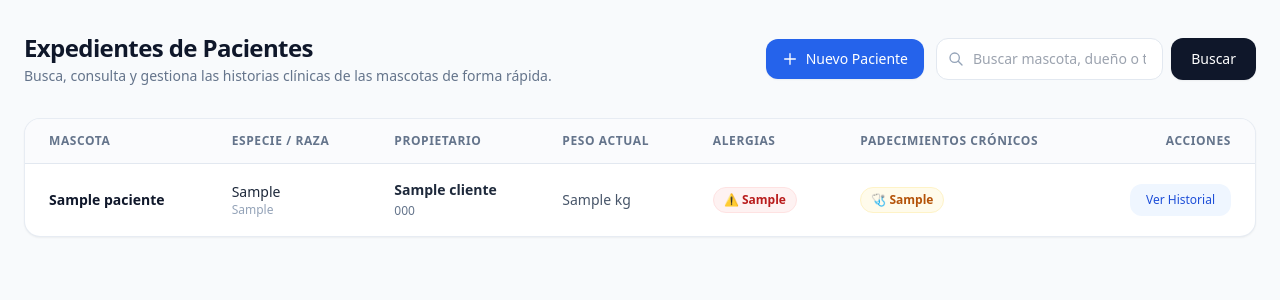
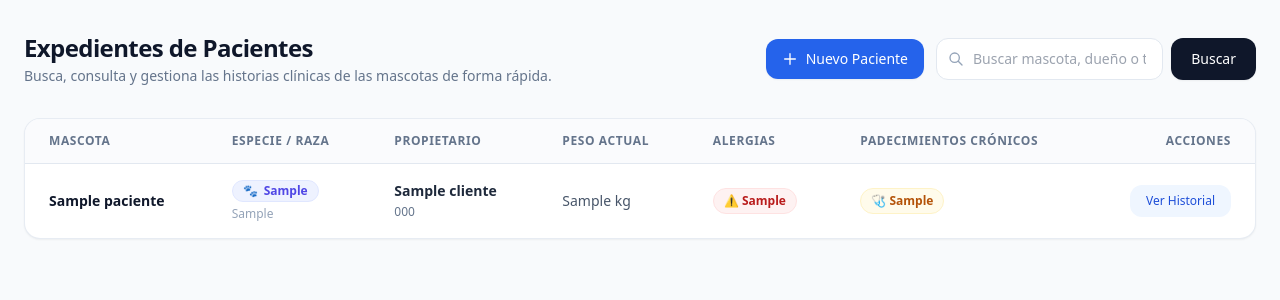
Before and after one commit to tclshenniv-crypto/vet_app, a PHP site: page / in a window 1280 px wide. Shown: the part 65-365 px from the top of the page. Run offline with PHP 8.4, Linux system fonts and the light colour scheme; tables that the repository leaves empty or names only in its code hold one stand-in row (values such as "Sample post"); a stand-in replaces the project's code that opens the database connection; some libraries are stand-ins or nearby versions.

Commit message:
Iconografia de especies: Incorporar badges con icono tematico en directorio de pacientes (index.php)

```diff
--- a/index.php
+++ b/index.php
@@ -103,14 +103,25 @@ $pacientes = $stmt->fetchAll();
                                 </td>
                             </tr>
                         <?php else: ?>
-                            <?php foreach ($pacientes as $paciente): ?>
+                            <?php foreach ($pacientes as $paciente):
+                                $badge_esp = getMascotaBadgeInfo($paciente['especie']);
+                            ?>
                                 <tr class="hover:bg-slate-50/80 dark:hover:bg-slate-800/40 transition-colors group">
                                     <td class="py-4 px-6 font-bold text-slate-900 dark:text-white group-hover:text-blue-600 transition-colors">
-                                        <?= htmlspecialchars($paciente['paciente_nombre']) ?>
+                                        <a href="paciente_perfil.php?id=<?= $paciente['paciente_id'] ?>" class="hover:underline">
+                                            <?= htmlspecialchars(ucfirst($paciente['paciente_nombre'])) ?>
+                                        </a>
                                     </td>
-                                    <td class="py-4 px-6 text-slate-600 dark:text-slate-300">
-                                        <span class="font-medium text-slate-800 dark:text-slate-200"><?= htmlspecialchars($paciente['especie']) ?></span>
-                                        <span class="text-xs text-slate-400 block"><?= htmlspecialchars($paciente['raza'] ?? 'No especificada') ?></span>
+                                    <td class="py-4 px-6">
+                                        <div class="flex flex-col items-start gap-1">
+                                            <span class="inline-flex items-center gap-1.5 text-xs font-semibold px-2.5 py-0.5 rounded-full <?= $badge_esp['badge'] ?>">
+                                                <span class="text-xs select-none"><?= $badge_esp['emoji'] ?></span>
+                                                <span><?= htmlspecialchars($paciente['especie']) ?></span>
+                                            </span>
+                                            <span class="text-xs text-slate-400 dark:text-slate-400 font-medium">
+                                                <?= htmlspecialchars(ucfirst($paciente['raza'] ?? 'No especificada')) ?>
+                                            </span>
+                                        </div>
                                     </td>
                                     <td class="py-4 px-6">
                                         <span class="font-semibold text-slate-800 dark:text-slate-200 block"><?= htmlspecialchars($paciente['cliente_nombre']) ?></span>
```
